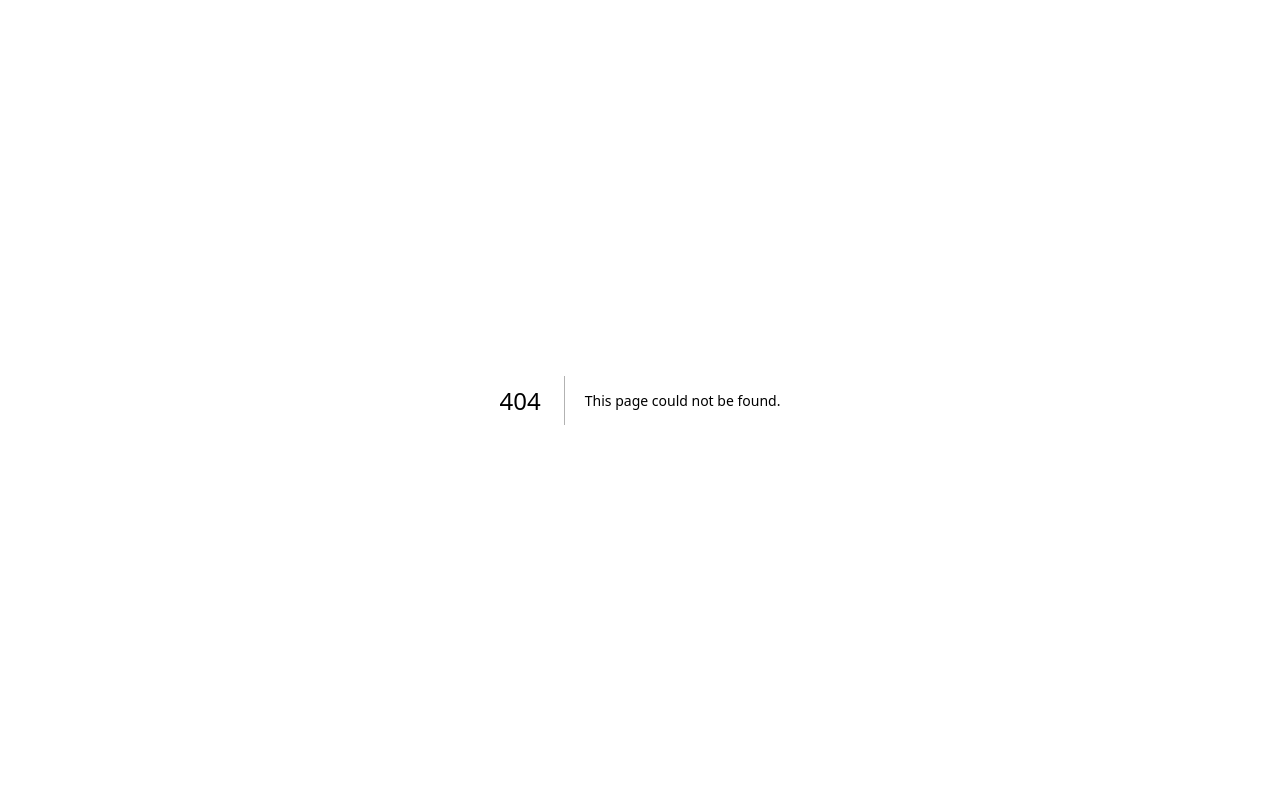
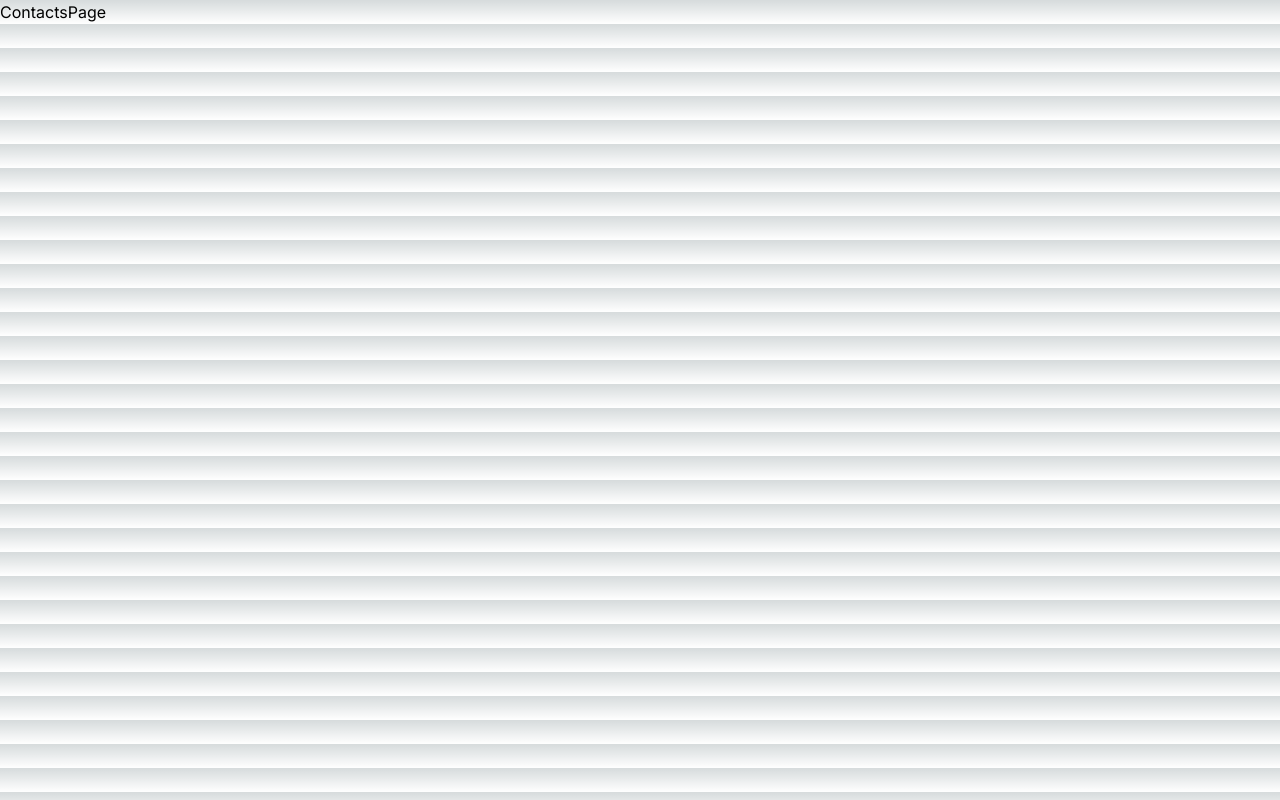
Before and after one commit to Mowarzame/my-nextjs-project, a Next.js app: page /Contacts in a window 1280 px wide. Before the commit this address had no page. Built offline with nearby package versions, Linux system fonts and the light colour scheme.

Commit message:
new commit made by the owner

```diff
--- /dev/null
+++ b/src/app/Contacts/page.tsx
@@ -0,0 +1,9 @@
+import React from 'react'
+
+const ContactsPage = () => {
+  return (
+    <div>ContactsPage</div>
+  )
+}
+
+export default ContactsPage
```
